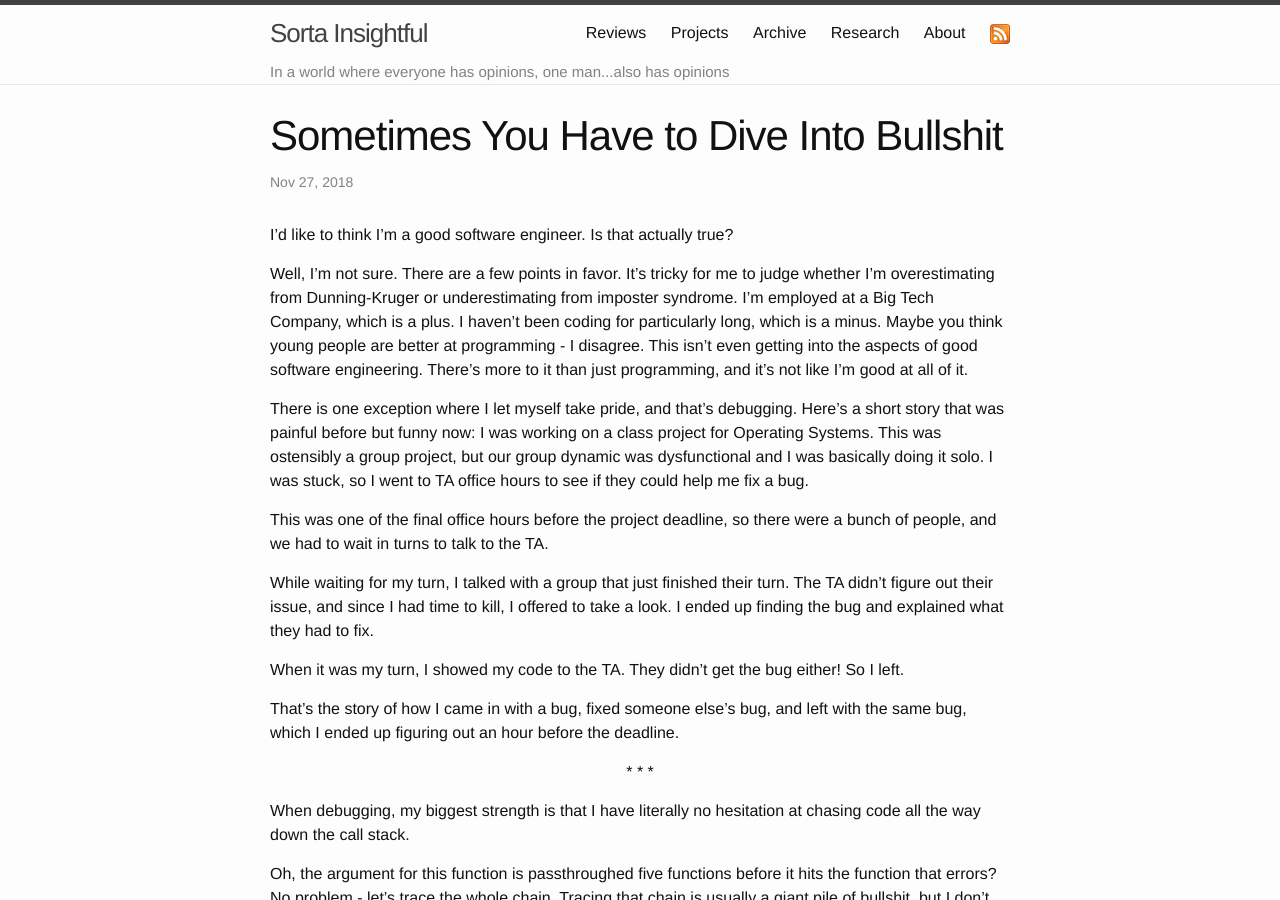
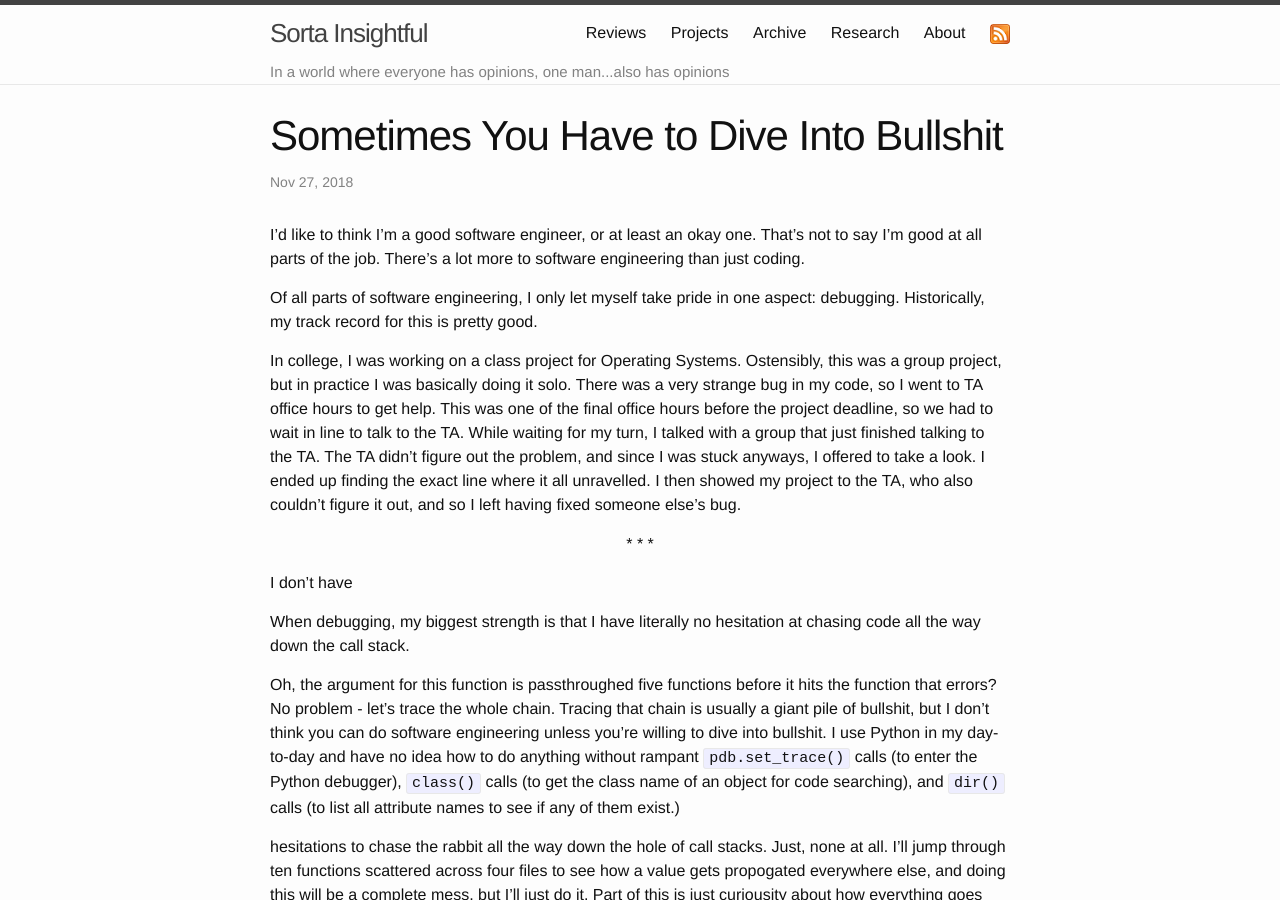
Before and after one commit to alexirpan/alexirpan.github.io, a Jekyll site: the page built from _posts/2018-12-28-debugging.markdown, in a window 1280 px wide and 900 px high. Built offline with Jekyll 4.4.1, drawn with Linux system fonts in a browser that asks for light colours; nearby versions of some CDN libraries.

Commit message:
Some more edits that I will abandon for now

```diff
--- a/_posts/2018-12-28-debugging.markdown
+++ b/_posts/2018-12-28-debugging.markdown
@@ -4,41 +4,28 @@ title:  "Sometimes You Have to Dive Into Bullshit"
 date:   2018-11-27 03:00:00 -0800
 ---
 
-I'd like to think I'm a good software engineer. Is that actually true?
+I'd like to think I'm a good software engineer, or at least an okay one.
+That's not to say I'm good at all parts of the job. There's a lot more to
+software engineering than just coding.
 
-Well, I'm not sure. There are a few points in favor. It's tricky for
-me to judge whether I'm overestimating from Dunning-Kruger or underestimating
-from imposter syndrome. I'm employed at a Big Tech Company, which is a plus.
-I haven't been coding for particularly long, which is a minus. Maybe you
-think young people are better at programming - I disagree. This isn't
-even getting into the aspects of good software engineering. There's more
-to it than just programming, and it's not like I'm good at all of it.
+Of all parts of software engineering, I only let myself take pride in one
+aspect: debugging. Historically, my track record for this is pretty good.
 
-There is one exception where I let myself take pride, and that's
-debugging. Here's a short story that was painful before but funny now:
-I was working on a class project for Operating Systems. This was
-ostensibly a group project, but our group dynamic was dysfunctional and
-I was basically doing it solo. I was stuck, so I went to TA office hours
-to see if they could help me fix a bug.
-
-This was one of the final office hours before the project deadline, so
-there were a bunch of people, and we had to wait in turns to talk to the
-TA.
-
-While waiting for my turn, I talked with a group that just finished their
-turn. The TA didn't figure out their issue, and since I had time to kill,
-I offered to take a look. I ended up finding the bug and explained
-what they had to fix.
-
-When it was my turn, I showed my code to the TA. They didn't get the bug either!
-So I left.
-
-That's the story of how I came in with a bug, fixed someone else's bug, and
-left with the same bug, which I ended up figuring out an hour before the
-deadline.
+In college, I was working on a class project for Operating Systems. Ostensibly,
+this was a group project, but in practice I was basically doing it solo. There
+was a very strange bug in my code, so I went to TA office hours to get help.
+This was one of the final office hours before the project deadline, so we had to
+wait in line to talk to the TA.
+While waiting for my turn, I talked with a group that just finished talking to
+the TA. The TA didn't figure out the problem, and since I was stuck anyways, I
+offered to take a look. I ended up finding the exact line where it all
+unravelled. I then showed my project to the TA, who also couldn't figure it out,
+and so I left having fixed someone else's bug.
 
 \* \* \*
 {: .centered }
+
+I don't have
 
 When debugging, my biggest strength is that I have literally no hesitation
 at chasing code all the way down the call stack.
```
